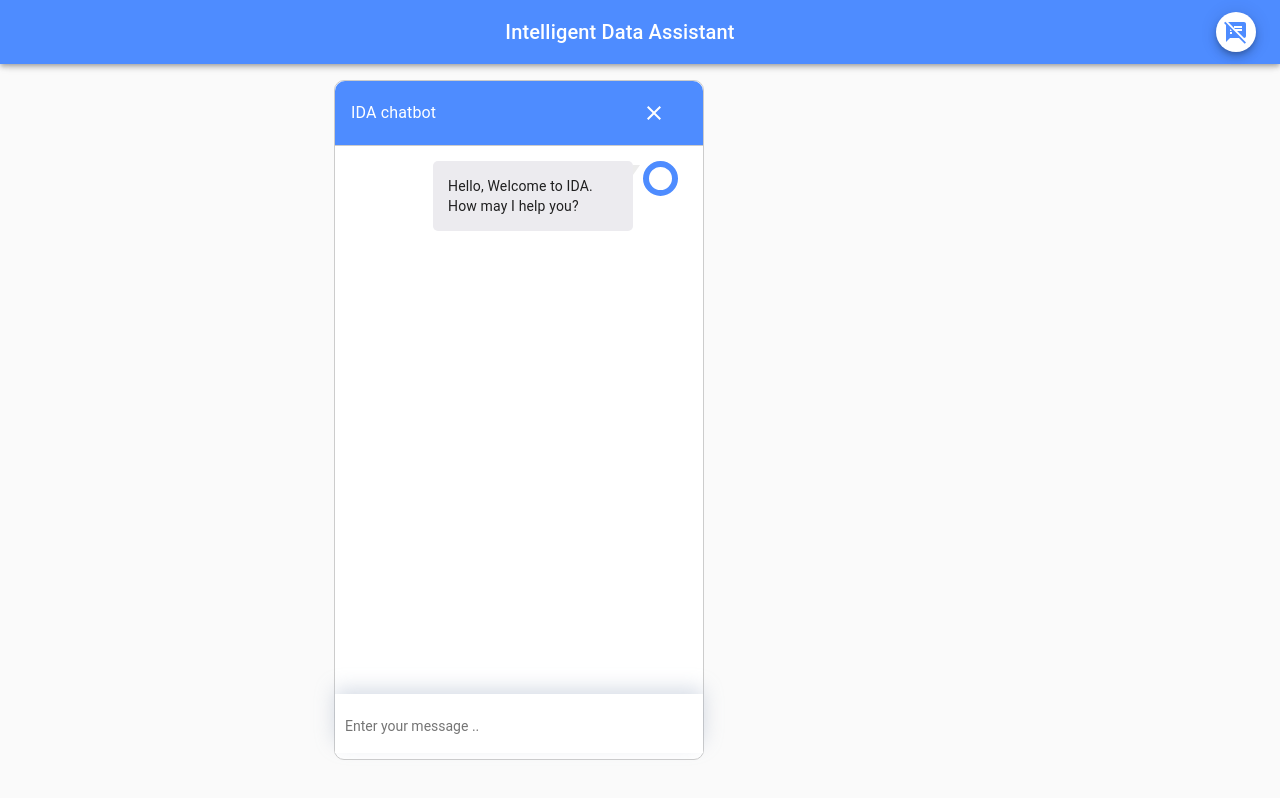
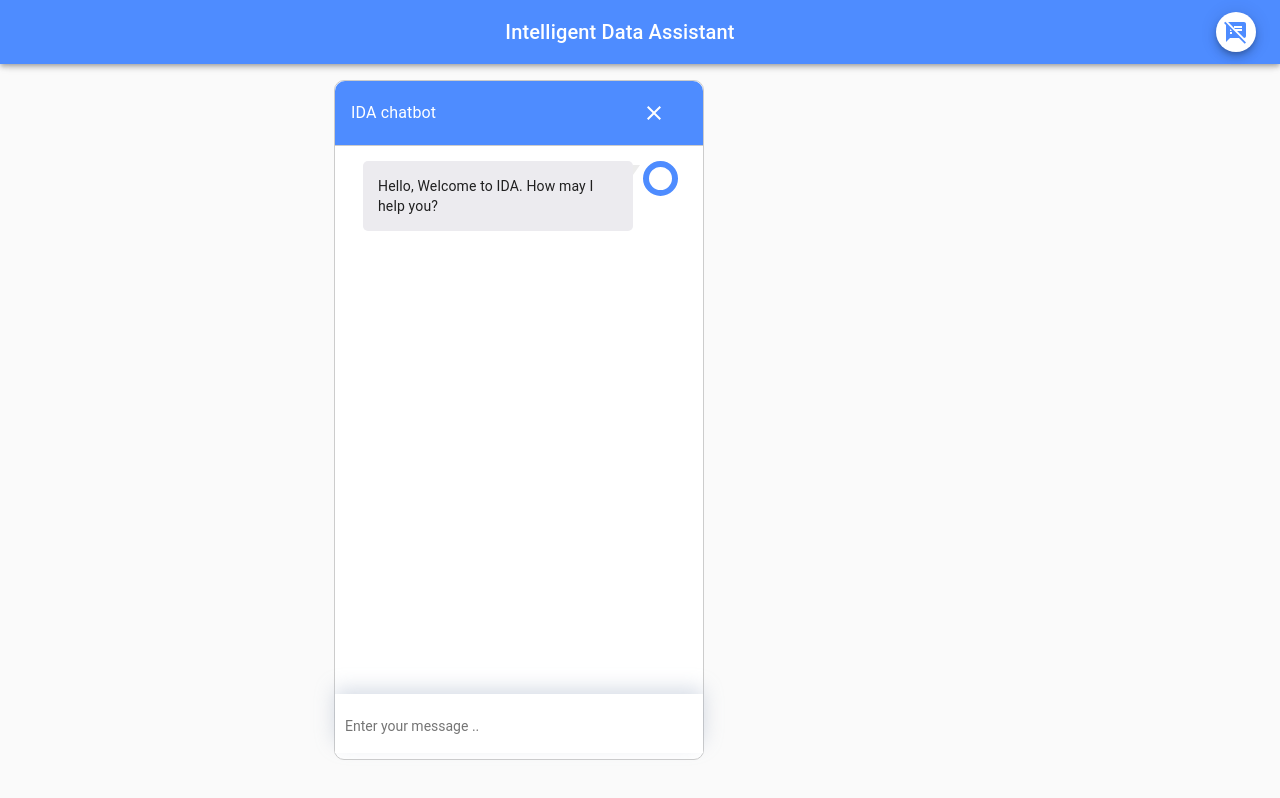
Before and after one commit to dice-group/IDA, a React (Create React App) app in the folder frontend/: page / in a window 1280 px wide. Built offline with nearby package versions, Linux system fonts and the light colour scheme.

Commit message:
feat(ida-125): variable width chat bubble done

```diff
--- a/frontend/src/components/chatbot/chatbotcomp.css
+++ b/frontend/src/components/chatbot/chatbotcomp.css
@@ -82,7 +82,8 @@
   margin-right: 10px;
   border-radius: 5px;
   padding: 15px;
-  width: 200px;
+  max-width: 270px;
+  min-width: 75px;
   position: relative;
 }
 
@@ -114,7 +115,8 @@
   color: #fff;
   border-radius: 5px;
   padding: 15px;
-  width: 200px;
+  max-width: 270px;
+  min-width: 75px;
   position: relative;
   overflow-wrap: break-word;
 }
```
